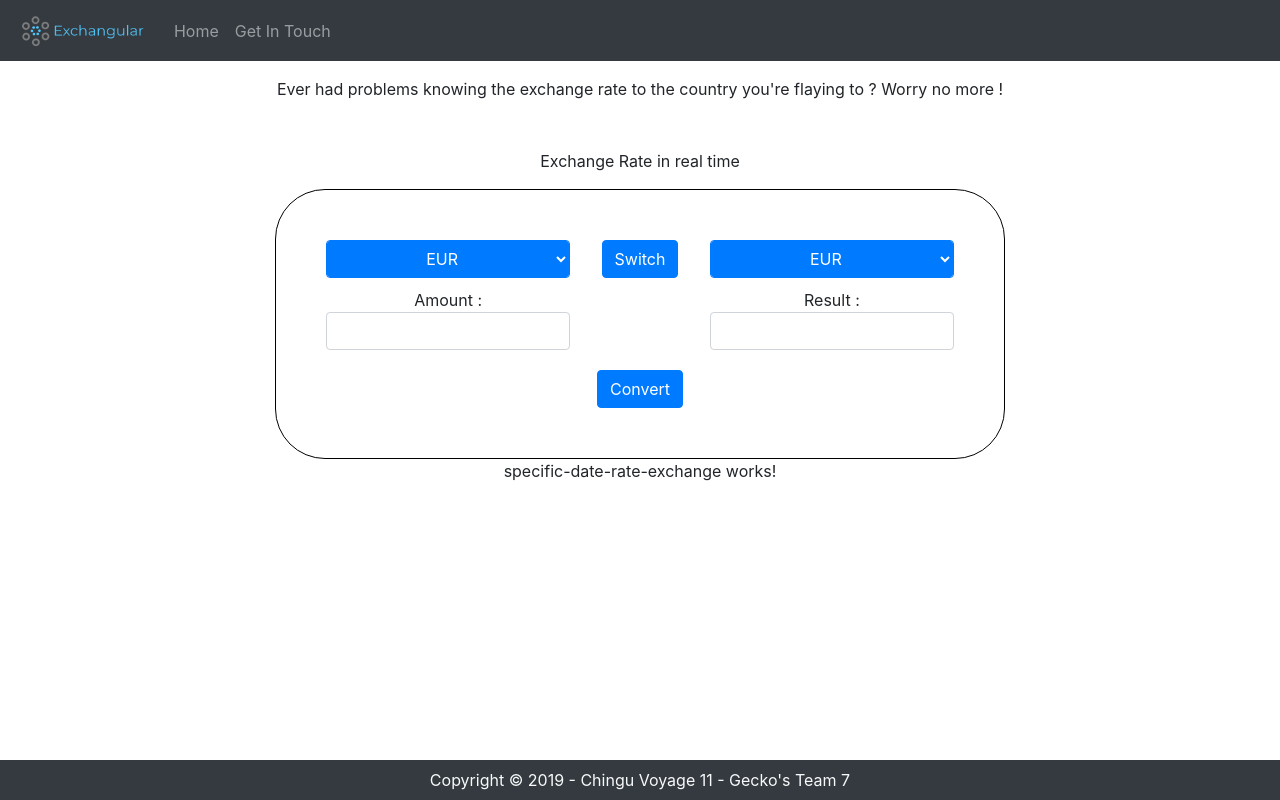
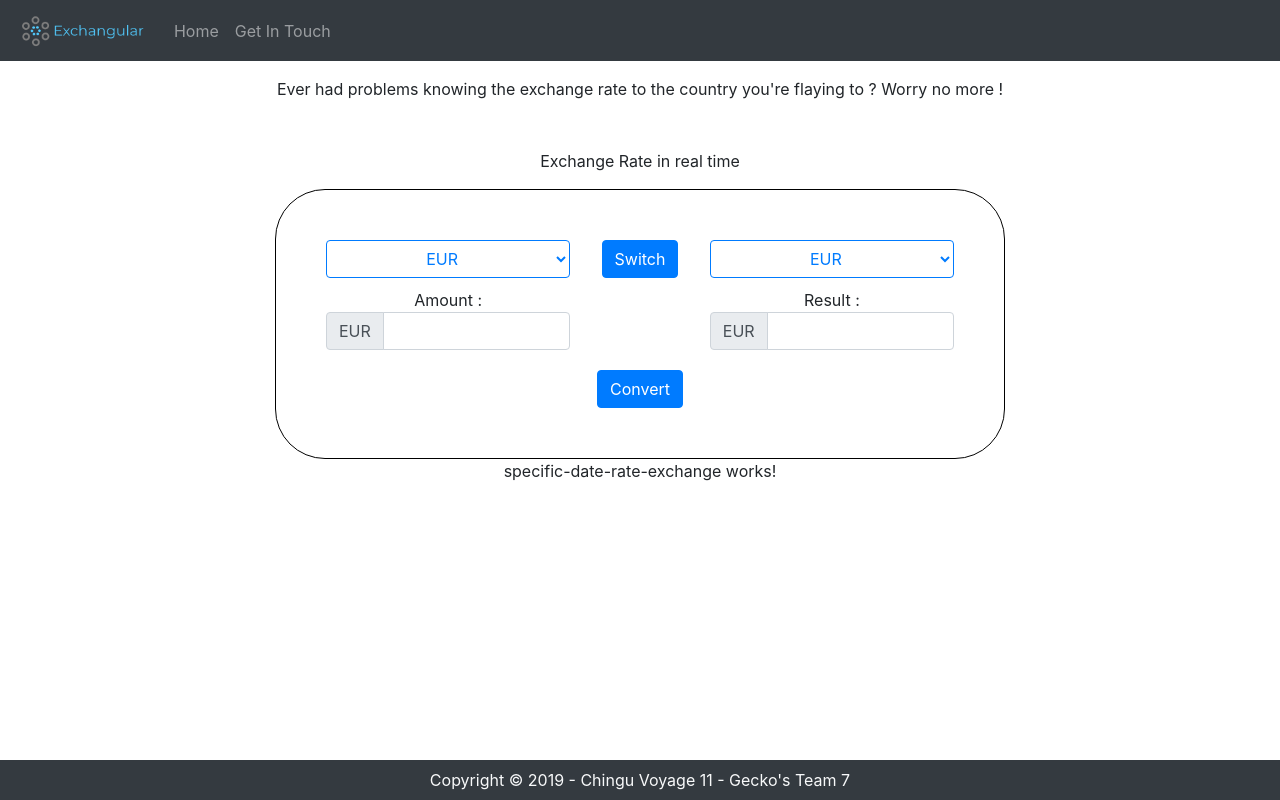
Before and after one commit to chingu-voyages/v11-geckos-team-07, an Angular app: page /home in a window 1280 px wide. Built offline with nearby package versions, Linux system fonts and the light colour scheme.

Commit message:
Changed dropdown look

```diff
--- a/src/app/real-time-rate-exchange/real-time-rate-exchange.component.html
+++ b/src/app/real-time-rate-exchange/real-time-rate-exchange.component.html
@@ -5,26 +5,36 @@
       <div class="row">
         <div class="col-sm-5 justify-content-center">
           <div class="drop">
-            <select (change)="selectCurrency($event.target.value)" class="btn btn-primary form-control" name="list"
+            <select (change)="selectCurrency($event.target.value)" class="btn btn-outline-primary form-control" name="list"
               id="list">
               <option *ngFor="let currency of currencies" value={{currency}}>{{currency}}</option>
             </select>
           </div>
           <span class="amount">Amount : </span>
-          <input class="inpu form-control">
+          <div class="input-group">
+            <div class="input-group-prepend">
+              <span class="input-group-text">EUR</span>
+            </div>
+            <input class="form-control">
+          </div>
         </div>
         <div class="switch col-sm-2 justify-content-center">
           <button class="btn btn-primary">Switch</button>
         </div>
         <div class="col-sm-5 justify-content-center">
           <div class="drop">
-            <select (change)="selectCurrency($event.target.value)" class="btn btn-primary form-control" name="list"
+            <select (change)="selectCurrency($event.target.value)" class="btn btn-outline-primary form-control" name="list"
               id="list">
               <option *ngFor="let currency of currencies" value={{currency}}>{{currency}}</option>
             </select>
           </div>
           <span class="amount">Result : </span>
-          <input class="inpu form-control">
+          <div class="input-group ">
+            <div class="input-group-prepend">
+              <span class="input-group-text">EUR</span>
+            </div>
+            <input class="form-control">
+          </div>
         </div>
       </div>
       <div class="row">
```
